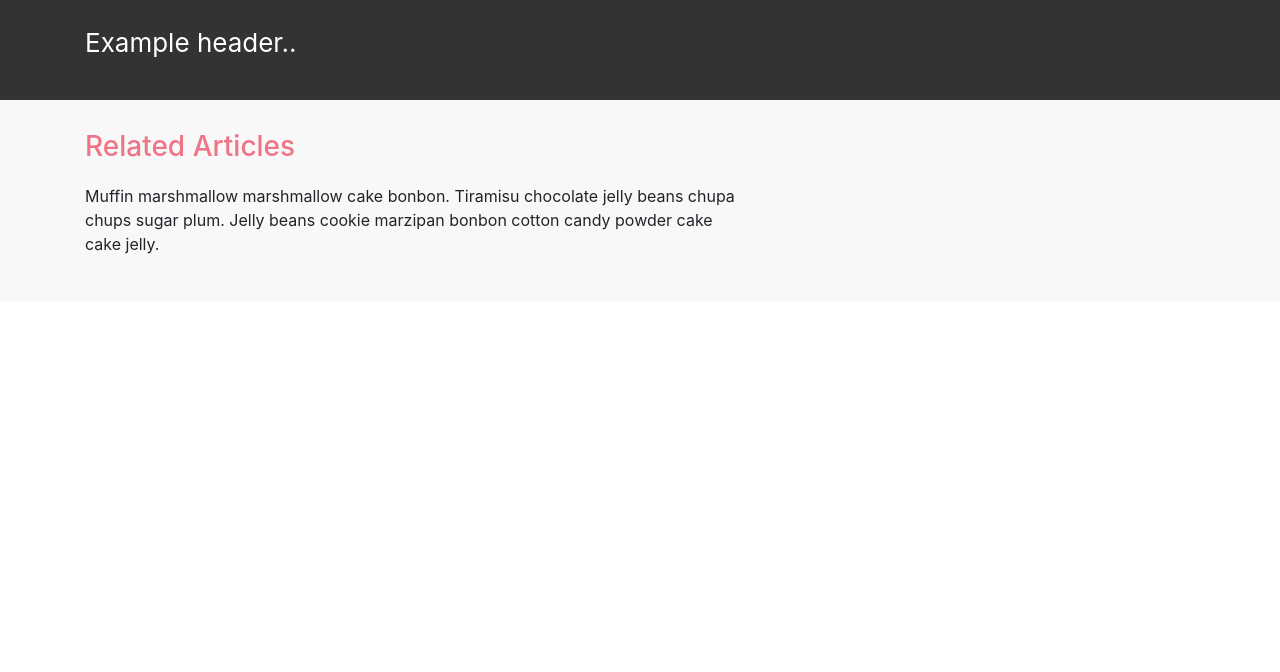
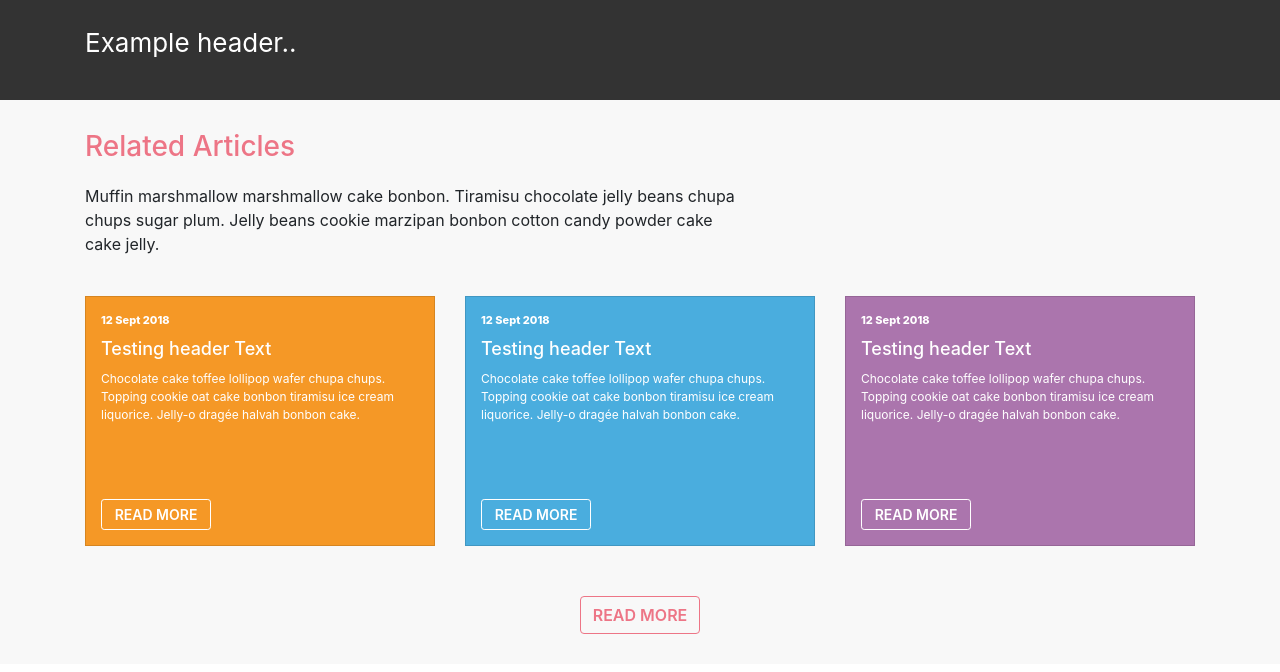
Before and after one commit to axxh/levo-code, a React (Create React App) app in the folder sample/: page / in a window 1280 px wide. Shown: the top 672 px of the page. Built offline with nearby package versions, Linux system fonts and the light colour scheme.

Commit message:
related articles component updates

```diff
--- a/sample/src/components/RelatedArticles/RelatedArticles.js
+++ b/sample/src/components/RelatedArticles/RelatedArticles.js
@@ -1,5 +1,5 @@
 import React from 'react';
-import { Container, Row, Col } from 'react-bootstrap';
+import { Container, Row, Col, Button } from 'react-bootstrap';
 
 class RelatedArticles extends React.Component {
   constructor(props) {
@@ -26,6 +26,63 @@ class RelatedArticles extends React.Component {
               </p>
             </Col>
           </Row>
+
+          <Row>
+            <Col xs={12} sm={6} md={4}>
+              <div className="card panel1">
+                <span className="date">12 Sept 2018</span>
+                <h5>Testing header Text</h5>
+                <p>
+                  Chocolate cake toffee lollipop wafer chupa chups. Topping
+                  cookie oat cake bonbon tiramisu ice cream liquorice. Jelly-o
+                  dragée halvah bonbon cake.
+                </p>
+                <Button variant="outline-dark read-more-btn" size="sm">
+                  Read More
+                </Button>
+              </div>
+            </Col>
+            <Col xs={12} sm={6} md={4}>
+              <div className="card panel2">
+                <span className="date">12 Sept 2018</span>
+                <h5>Testing header Text</h5>
+                <p>
+                  Chocolate cake toffee lollipop wafer chupa chups. Topping
+                  cookie oat cake bonbon tiramisu ice cream liquorice. Jelly-o
+                  dragée halvah bonbon cake.
+                </p>
+                <Button variant="outline-dark read-more-btn" size="sm">
+                  Read More
+                </Button>
+              </div>
+            </Col>
+            <Col xs={12} sm={6} md={4}>
+              <div className="card panel3">
+                <span className="date">12 Sept 2018</span>
+                <h5>Testing header Text</h5>
+                <p>
+                  Chocolate cake toffee lollipop wafer chupa chups. Topping
+                  cookie oat cake bonbon tiramisu ice cream liquorice. Jelly-o
+                  dragée halvah bonbon cake.
+                </p>
+                <Button variant="outline-dark read-more-btn" size="sm">
+                  Read More
+                </Button>
+              </div>
+            </Col>
+          </Row>
+        </Container>
+
+        <Container>
+          <Row>
+            <Col>
+              <div className="load-more-container">
+                <Button variant="outline-dark load-more-btn" size="md">
+                  Read More
+                </Button>
+              </div>
+            </Col>
+          </Row>
         </Container>
       </section>
     );
--- a/sample/src/scss/components/_related-articles.scss
+++ b/sample/src/scss/components/_related-articles.scss
@@ -3,6 +3,7 @@ $panel2: #4aadde;
 $panel3: #ab75ad;
 $bg: #f8f8f8;
 $headerText: #ed7586;
+$cardText: #ffffff;
 
 section.related-articles {
   position: relative;
@@ -18,5 +19,98 @@ section.related-articles {
   p {
     font-size: 16px;
     max-width: 660px;
+    margin-bottom: 40px;
+  }
+
+  .card {
+    position: relative;
+    margin-bottom: 30px;
+    padding: 15px;
+    color: $cardText;
+    border-radius: 0;
+    min-height: 250px;
+    height: 250px;
+    padding-bottom: 50px;
+
+    &.panel1 {
+      background-color: $panel1;
+    }
+
+    &.panel2 {
+      background-color: $panel2;
+    }
+
+    &.panel3 {
+      background-color: $panel3;
+    }
+
+    span.date {
+      font-size: 11px;
+      font-weight: 800;
+    }
+
+    h5 {
+      font-size: 18px;
+      margin: 10px 0;
+    }
+
+    p {
+      font-size: 12px;
+      margin-bottom: 20px;
+    }
+
+    .read-more-btn {
+      display: inline-block;
+      width: 110px;
+      max-width: 110px;
+      text-transform: uppercase;
+      font-weight: 600;
+      color: #fff;
+      border-color: #fff;
+      position: absolute;
+      bottom: 15px;
+      left: 15px;
+      box-shadow: none !important;
+
+      &:active,
+      &:hover {
+        background-color: #fff;
+        color: #333;
+      }
+    }
+  }
+
+  @media screen and (max-width: 850px) {
+    p {
+      max-width: 100%;
+    }
+  }
+
+  @media screen and (max-width: 560px) {
+    .card {
+      min-height: auto;
+      height: auto;
+    }
+  }
+
+  .load-more-container {
+    text-align: center;
+
+    .load-more-btn {
+      display: inline-block;
+      text-transform: uppercase;
+      font-weight: 600;
+      color: #ed7586;
+      border-color: #ed7586;
+      font-size: 16px;
+      margin-top: 20px;
+      box-shadow: none !important;
+
+      &:active,
+      &:hover {
+        background-color: #ed7586;
+        color: #fff;
+      }
+    }
   }
 }
```
Also changed, not shown: 1 other file (tests, documents, lock files or other folders).
